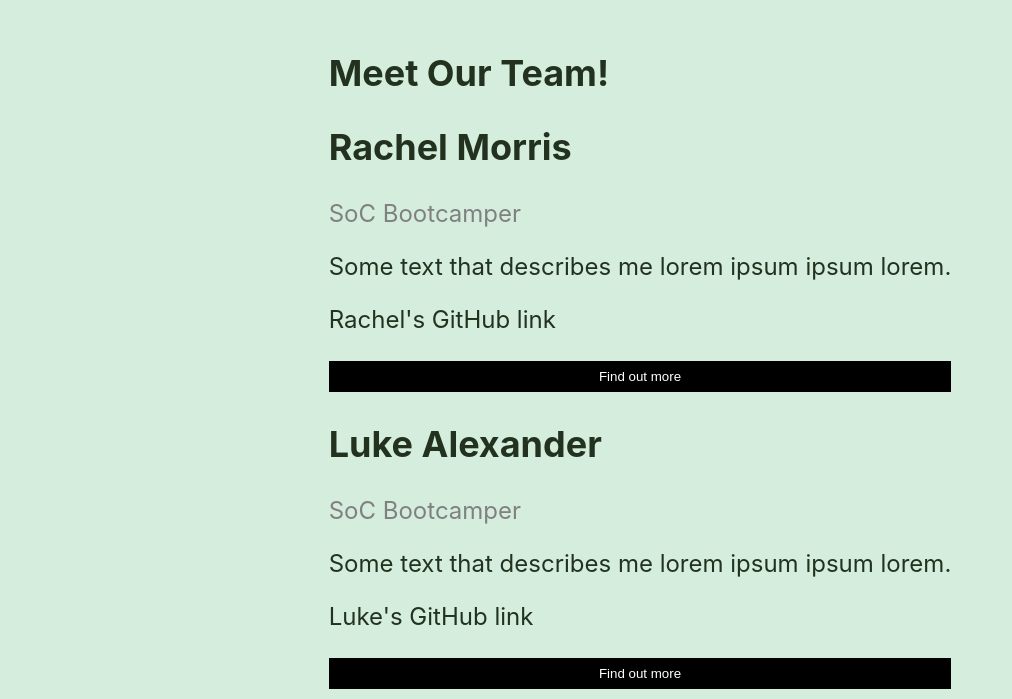
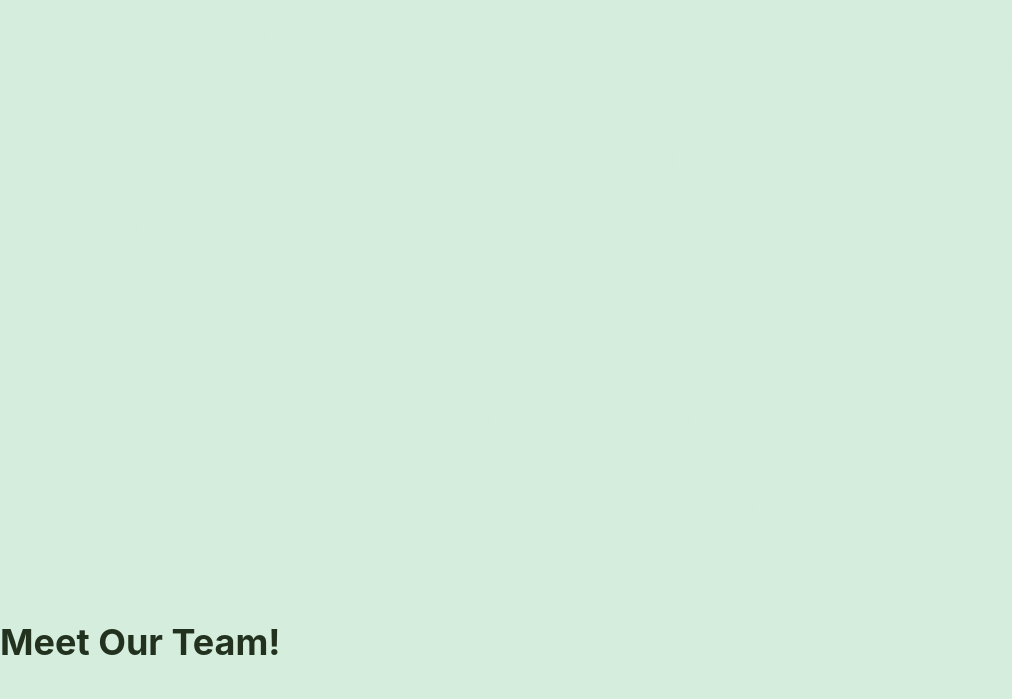
Before and after one commit to SchoolOfCode/bc13_final-project_front-end-6-weddings-a-seamonkey, a React (Create React App) app: page / in a window 1280 px wide. Shown: the part 706-1405 px from the top of the page, without its empty margins (0-1012 px from the left). Built offline with nearby package versions, Linux system fonts and the light colour scheme; no server answers.

Commit message:
Edited and added information about useage to About page

```diff
--- a/src/Components/About/about.js
+++ b/src/Components/About/about.js
@@ -5,8 +5,22 @@ export default function About() {
 <div>
     <div class="about-section">
         <h1>About FoodMap</h1>
-        <p>Some text about who we are and what we do.</p>
-        <p>Some more text about our brilliant app!</p>
+
+        <h2>Do you find shopping for your dietary requirements difficult?</h2>
+
+        <p>Over 15 million people in the UK live with a chronic health condition. Some of these conditions are managed using dietary restrictions.</p>
+
+        <p>But what if your dietary restrictions are not, technically, allergens? Packaging can be hard to interpret and there are so many variables to consider, that shopping for even basic foodstuffs can be overwhelming.</p>
+
+        <h2>That's where FoodMap comes in!</h2>
+
+        <p>FoodMap is designed to help you work out whether the food you're buying works with your dietary requirements. Whether you have Chrohn's, Ulcerative Colitis, Coeliac Disease, Endometriosis, IBS (or any gut-impacted health conditions), following a specific diet as set out by your GP or a Dietician can help.</p>
+
+        <p>Head to our 'Instructions' page to find out how to use FoodMap</p>
+
+        <p>Please note: FoodMaps is not intended as a medical or diagnostic device. Always follow the guidance of your GP or a Dietician when following a restrictive or limiting diet.</p>
+
+        <p>FoodMap was developed by a team of Bootcampers from School of Code as a 4 week project.</p>
     </div>
 
     <h2>Meet Our Team!</h2>
```
